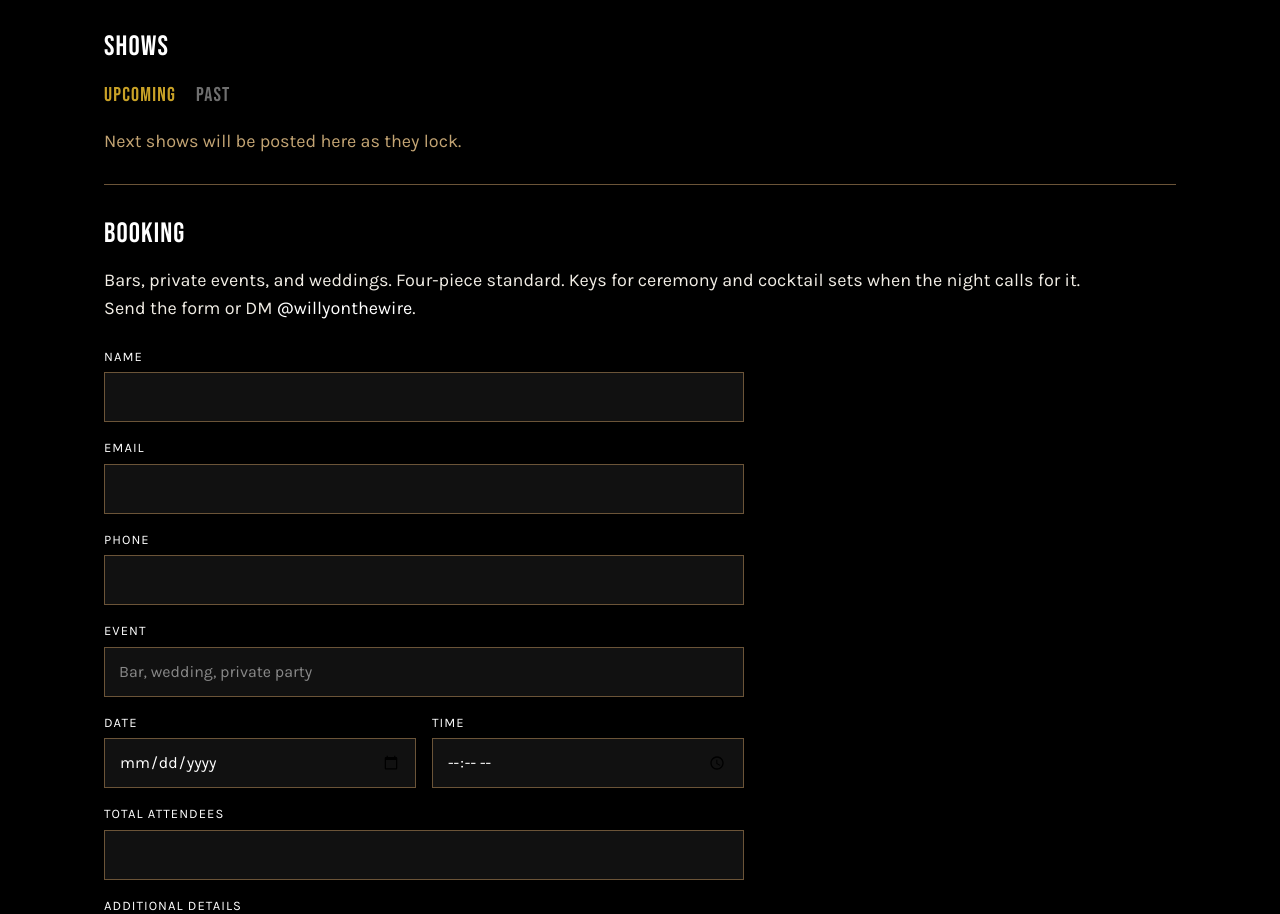
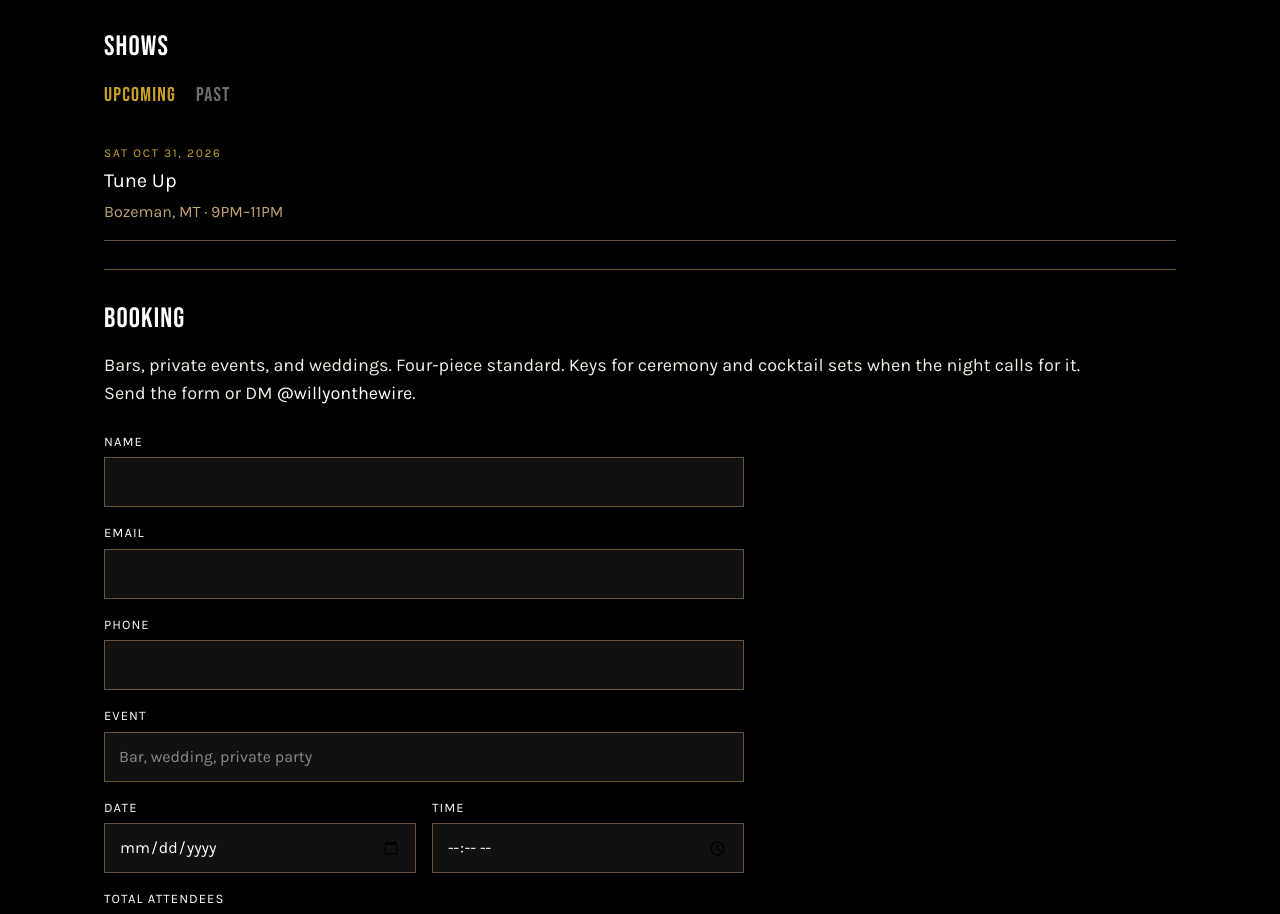
Before and after one commit to Data-Faced/willy-on-the-wire, a Next.js app: page / in a window 1280 px wide. Shown: the part 1020-1934 px from the top of the page. Built offline with nearby package versions, Linux system fonts and the light colour scheme.

Commit message:
Add Oct 31 Tune Up to upcoming shows

```diff
--- a/app/page.js
+++ b/app/page.js
@@ -8,6 +8,13 @@ const YOUTUBE_ID = "tcxPivXSzgY";
 const YOUTUBE_SHORT_ID = "O3XHmIA21yQ";
 
 const SHOWS = [
+  {
+    date: "2026-10-31",
+    label: "Sat Oct 31, 2026",
+    venue: "Tune Up",
+    city: "Bozeman, MT",
+    time: "9PM\u201311PM",
+  },
   {
     date: "2026-09-11",
     label: "Fri Sept 11, 2026",
```
